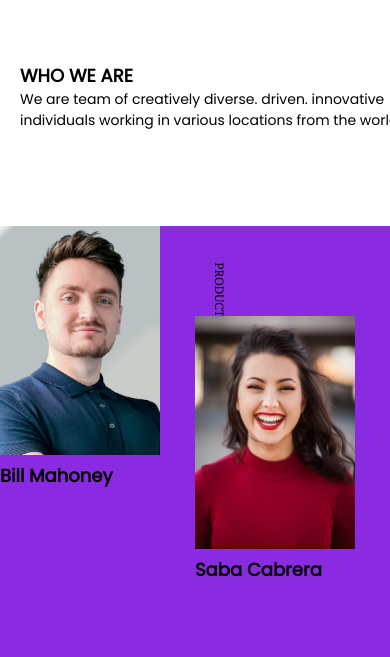
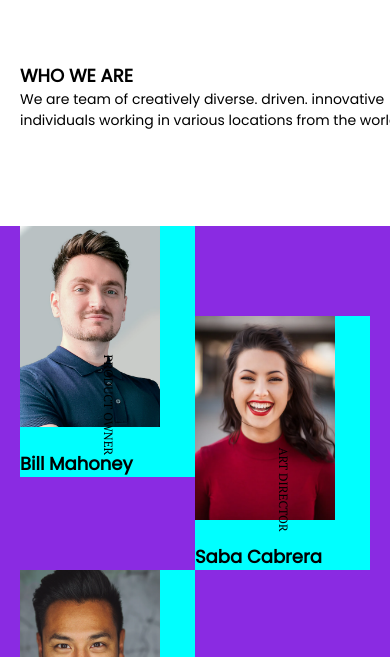
Before and after one commit to JonCat86/devChallenge-MyTeamPage, a plain HTML site: page index.html in a window 390 px wide. Shown: the part 140-797 px from the top of the page. Drawn offline with Linux system fonts and the light colour scheme.

Commit message:
mode antic

```diff
--- a/styles.css
+++ b/styles.css
@@ -107,12 +107,14 @@ footer h3 {
 
   main {
     width: 100%;
+    padding: 0 20px;
     background-color: blueviolet;
   }
 
   .profile-box {
     width: 50%;
-    height: 370px;
+    height: 100%;
+    background-color: aqua;
   }
 
   .profile-box img {
@@ -122,9 +124,7 @@ footer h3 {
 
   .profile-box figcaption {
     width: 100%;
-    position: absolute;
-    top: 126px;
-    left: 121px;
+    position: unset;
     font-family: "PT Serif";
     font-size: 12px;
     line-height: 16px;
```
